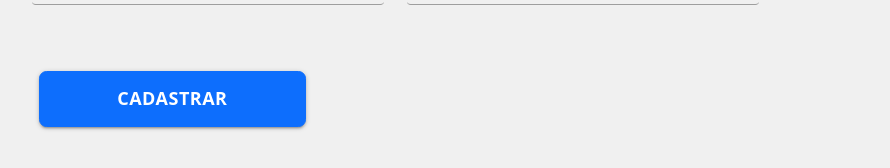
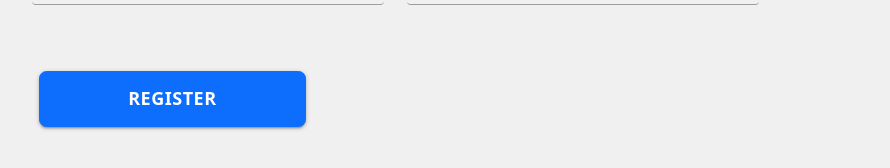
Before and after one commit to EquipeApolo/API_3_Semestre, a React (Create React App) app in the folder client/: page /cadastroAeronave in a window 1280 px wide. Shown: the part 402-570 px from the top of the page, without its empty margins (57-947 px from the left). Built offline with nearby package versions, Linux system fonts and the light colour scheme.

Commit message:
reload página após cadastrar aeronave

```diff
--- a/client/src/Views/cadastroAeronave.tsx
+++ b/client/src/Views/cadastroAeronave.tsx
@@ -1,21 +1,20 @@
-import { Component } from "react";
-import { Container, Row, Col, Form, Button, Modal } from 'react-bootstrap';
+import { Component, useState } from "react";
+import { Container, Row, Col, Form, Button } from 'react-bootstrap';
 import BootstrapSwitchButton from 'bootstrap-switch-button-react';
 import Aircraft from "../Models/aircraft";
 import aviao from "../Icons/aviao.png";
 import { getValue } from "@testing-library/user-event/dist/utils";
 import React from "react";
 import axios from 'axios';
-import Popup from "./alert";
+import Swal from 'sweetalert2'
 
 type state = {
     modelError: string,
     engineError: string,
     reversorError: string,
     certificationError: string,
-    flapError: string
+    flapError: string,
 }
-
 class cadastroAeronave extends Component<any, state>{
 
     private aircraft: Aircraft = new Aircraft('', '', '', 0, 0, 0);
@@ -35,7 +34,6 @@ class cadastroAeronave extends Component<any, state>{
         this.reversorChange = this.reversorChange.bind(this);
         this.flapChange = this.flapChange.bind(this);
         //this.cadastrar = this.cadastrar.bind(this);
-
     }
 
     eventoFormulario = (evento: any) => {
@@ -106,7 +104,6 @@ class cadastroAeronave extends Component<any, state>{
         this.setState({ reversorError: reversorError })
     }
 
-
     /*cadastrar(event) {
         const target = event.target.value
         this.aircraft.result = //Adicionar result à aeronave novamente para colocar os valores necessários aqui
@@ -120,7 +117,7 @@ class cadastroAeronave extends Component<any, state>{
         let flapError = "";
 
         if (!this.aircraft.getModel) {
-
+            modelError = "The model is required"
         } else {
             modelError = ""
         }
@@ -163,12 +160,22 @@ class cadastroAeronave extends Component<any, state>{
                 flap: this.aircraft.getFlapValue,
                 reverserAmount: this.aircraft.getReverserAmount
             })
+            Swal.fire({
+                position: 'center',
+                icon: 'success',
+                title: 'Register completed',
+                showConfirmButton: false,
+                timer: 1500
+              })
+            setTimeout(function() {
+                window.location.reload();
+              }, 1500);
         }
     }
 
     render() {
         return (
-            <form onSubmit={this.eventoFormulario}>
+            <form onSubmit={this.eventoFormulario} id="form">
                 <Container className="px-2 mb-5">
                     <Container>
                         <Row className="px-2 mb-5 mt-5">
@@ -181,7 +188,8 @@ class cadastroAeronave extends Component<any, state>{
                             <Row>
                                 <Col>
                                     <h5 className="card-title">Aircraft model</h5>
-                                    <input type='text' className='form-control form-control-lg inputGroup-sizing-sm' id="model" placeholder="Aircraft model" onChange={this.modelChange} />
+                                    <input type='text' className='form-control form-control-lg inputGroup-sizing-sm' id="model"
+                                        placeholder="Aircraft model" onChange={this.modelChange} value={this.aircraft.setModel} />
                                     <div style={{ fontSize: 12, color: "red" }}>
                                         {this.state.modelError}
                                     </div>
@@ -230,11 +238,11 @@ class cadastroAeronave extends Component<any, state>{
                                 </Col>
                             </Row>
                             <Row className="px-2 mt-5">
-                                <Col />
+                                <Col/>
                             </Row>
                             <Row className="px-2">
                                 <Col>
-                                    <Button className="botao-resultado" size="lg" onClick={this.postClickButton}>Cadastrar</Button>
+                                    <Button className="botao-resultado" size="lg" onClick={this.postClickButton}>Register</Button>
                                 </Col>
                                 <Col></Col>
                             </Row>
--- a/client/src/Views/calculo.tsx
+++ b/client/src/Views/calculo.tsx
@@ -25,7 +25,7 @@ type state = {
   altitudeError: string,
   slopeError: string,
   overspeedTitle: string,
-  dados:any[]
+  dados: any[]
 }
 
 class Calculo extends Component<{}, state>{
@@ -50,7 +50,7 @@ class Calculo extends Component<{}, state>{
       airportAltitudeTitle: "", temperatureTitle: "", weightTitle: "", windTitle: "",
       result: "", slopeError: "", aircraftError: "", altitudeError: "", breakingError: "", runwayError: "",
       temperatureError: "", unitMeasurementError: "", weightError: "", windError: "", overspeedTitle: "",
-      dados:[]
+      dados: []
     }
     this.temperatureChange = this.temperatureChange.bind(this);
     this.windChange = this.windChange.bind(this);
@@ -82,7 +82,7 @@ class Calculo extends Component<{}, state>{
   //#region eventos change
   unitMeasurementChange(event) {
     const target = event.target;
-    if(this.state.result != "") this.setState({result: ""})
+    if (this.state.result != "") this.setState({ result: "" })
     if (target.value == 1) {
       this.unitMeasurement = UnitMeasurement.INTERNACIONAL;
       this.setState({
@@ -112,7 +112,7 @@ class Calculo extends Component<{}, state>{
       return;
     }
     if (this.state.unitMeasurementError.includes("Select")) {
-      this.setState({unitMeasurementError: ""})
+      this.setState({ unitMeasurementError: "" })
     }
   }
 
@@ -120,9 +120,9 @@ class Calculo extends Component<{}, state>{
     const target = event.target;
     this.temperature = target.value;
     if (this.state.temperatureError.includes("required")) {
-      this.setState({temperatureError: ""})
+      this.setState({ temperatureError: "" })
     }
-    if(this.state.result != "") this.setState({result: ""})
+    if (this.state.result != "") this.setState({ result: "" })
   }
 
   overspeedChange(event) {
@@ -134,66 +134,66 @@ class Calculo extends Component<{}, state>{
     const target = event.target;
     this.wind = target.value;
     if (this.state.windError.includes("required")) {
-      this.setState({windError: ""})
+      this.setState({ windError: "" })
     }
-    if(this.wind == 0){
-      this.setState({windError: "The wind must be different than 0"})
+    if (this.wind == 0) {
+      this.setState({ windError: "The wind must be different than 0" })
     }
-    if(this.state.result != "") this.setState({result: ""})
+    if (this.state.result != "") this.setState({ result: "" })
   }
 
   aircraftWeightChange(event) {
     const target = event.target;
     this.aircraftWeight = target.value;
-    if(this.aircraftWeight < 10000){
-      this.setState({weightError: "The weight must be above 10000"})
+    if (this.aircraftWeight < 10000) {
+      this.setState({ weightError: "The weight must be above 10000" })
     }
 
     if (this.state.weightError.includes("required") || this.state.weightError.includes("above") && this.aircraftWeight >= 10000) {
-      this.setState({weightError: ""})
+      this.setState({ weightError: "" })
     }
-    if(this.state.result != "") this.setState({result: ""})
+    if (this.state.result != "") this.setState({ result: "" })
   }
   slopeChange(event) {
     const target = event.target;
     this.slope = target.value;
     if (this.state.slopeError.includes("required")) {
-      this.setState({slopeError: ""})
+      this.setState({ slopeError: "" })
     }
-    if(this.state.result != "") this.setState({result: ""})
+    if (this.state.result != "") this.setState({ result: "" })
   }
 
   airportAltitudeChange(event) {
     const target = event.target;
     this.airportAltitude = target.value;
     if (this.state.altitudeError.includes("required")) {
-      this.setState({altitudeError: ""})
+      this.setState({ altitudeError: "" })
     }
-    if(this.state.result != "") this.setState({result: ""})
+    if (this.state.result != "") this.setState({ result: "" })
   }
 
   brakingLevelChange(event) {
     const target = event.target;
     this.brakingLevel = target.value;
     if (this.state.breakingError.includes("Select")) {
-      this.setState({breakingError: ""})
+      this.setState({ breakingError: "" })
     }
-    if(this.state.result != "") this.setState({result: ""})
+    if (this.state.result != "") this.setState({ result: "" })
   }
 
   runwayConditionChange(event) {
     const target = event.target;
     this.runwayCondition = target.value;
     if (this.state.runwayError.includes("Select")) {
-      this.setState({runwayError: ""})
+      this.setState({ runwayError: "" })
     }
-    if(this.state.result != "") this.setState({result: ""})
+    if (this.state.result != "") this.setState({ result: "" })
   }
 
   iceAccreationChange(event) {
     const target = event.target;
     this.iceAccreation = target.value;
-    if(this.state.result != "") this.setState({result: ""})
+    if (this.state.result != "") this.setState({ result: "" })
   }
 
   //#endregion
@@ -219,8 +219,8 @@ class Calculo extends Component<{}, state>{
 
   }
 
-  converter(valor: number): number{
-    if(this.unitMeasurement == UnitMeasurement.IMPERIAL){
+  converter(valor: number): number {
+    if (this.unitMeasurement == UnitMeasurement.IMPERIAL) {
       return valor * 3.281;
     }
     return valor;
@@ -238,11 +238,11 @@ class Calculo extends Component<{}, state>{
       unitMeasurementError = ""
     }
 
-    // if (!this.aircraftSelected) {
-    //   aircraftError = "Select an aircraft";
-    // }else{
-    //   aircraftError = ""
-    // }
+    if (!this.aircraftSelected) {
+      aircraftError = "Select an aircraft";
+    } else {
+      aircraftError = ""
+    }
 
     if (!this.aircraftWeight) {
       weightError = "The weight is required";
@@ -302,7 +302,7 @@ class Calculo extends Component<{}, state>{
   };
 
   //#endregion
-  teste(): number{
+  teste(): number {
 
     let aircraft = new Aircraft("Modelo X", "Motor Y", "XXX", 0, 220, 2);
     let calcular = new Calcular(aircraft, this.unitMeasurement, this.aircraftWeight, this.airportAltitude, this.slope, this.temperature, this.wind,
@@ -342,7 +342,7 @@ class Calculo extends Component<{}, state>{
                 <h5 className="card-title">Aircraft</h5>
                 <select defaultValue="-1" className="text-select form-select form-select-sm form-control-sm custom-select select mb-3">
                   <option value="-1" disabled>Select</option>
-                  {this.state.dados.map((airplane) => (<option key={ airplane.id } value={ airplane.id }>{ airplane.model }</option>))}
+                  {this.state.dados.map((airplane) => (<option key={airplane.id} value={airplane.id}>{airplane.model}</option>))}
                 </select>
                 <div style={{ fontSize: 12, color: "red" }}>
                   {this.state.aircraftError}
@@ -454,11 +454,7 @@ class Calculo extends Component<{}, state>{
   }
 }
 
-
-
-
 export default Calculo;
-
 
 // Caso seja necessário incluir o "Aditivo de velocidade" basta copiar abaixo e colocar no formulário.
 /* <Form>
```
Lines whose indentation alone changed are shown as unchanged.
